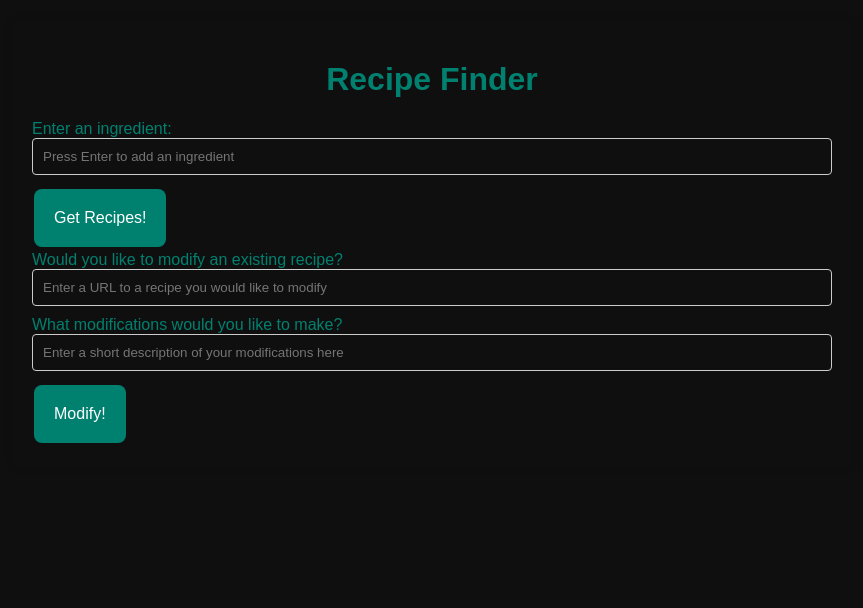
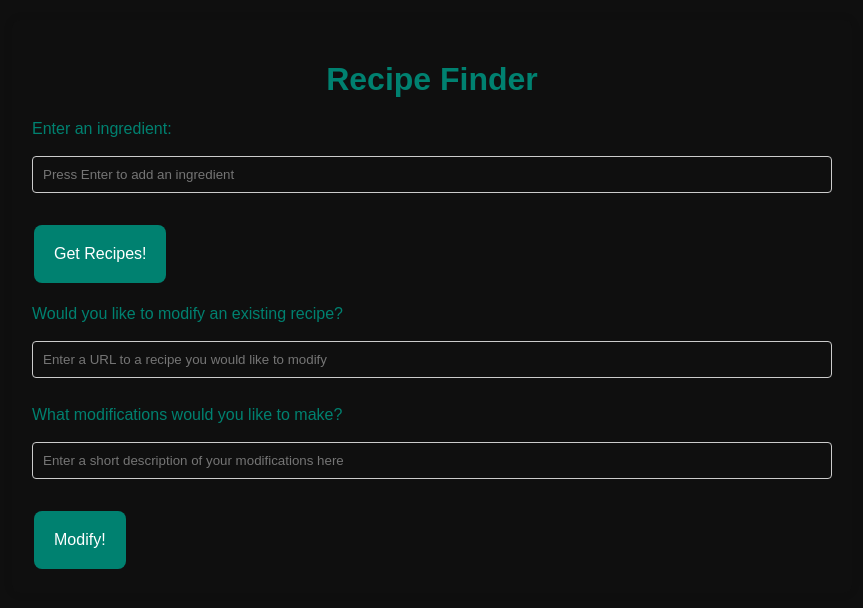
Before and after one commit to aditya0shah/IntelliChef, a Flask app: page / in a window 1280 px wide. Shown: the top 608 px of the page, without its empty margins (208-1071 px from the left). Run offline with Flask 3, Linux system fonts and the light colour scheme.

Commit message:
Fixed style issues in index

```diff
--- a/templates/index.html
+++ b/templates/index.html
@@ -75,15 +75,21 @@
     <div class="container" style="background-color:#0F0F0F;">
         <h1 style="color:#008170">Recipe Finder</h1>
         <form id="recipeForm">
-            <label for="ingredients" style="color:#008170">Enter an ingredient:</label><br>
-            <input type="text" id="ingredients" name="ingredients" placeholder="Press Enter to add an ingredient" style="background-color:#0F0F0F">
+            <label for="ingredients" style="color:#008170">Enter an ingredient:</label><br><br>
+            <input type="text" id="ingredients" name="ingredients" placeholder="Press Enter to add an ingredient" style="background-color:#0F0F0F; color:#F9F9F9">
+<br><br>
             <input type="button" id="getRecipes" name="getRecipes" value="Get Recipes!" class="button" style="background-color:#008170" onclick="fetchRecipes()">
+<br><br>
         </form>
         <form id="urlForm">
             <label for="website" style="color:#008170">Would you like to modify an existing recipe?</label>
-            <input type="text" id="website" name="website" placeholder="Enter a URL to a recipe you would like to modify" style="background-color:#0F0F0F">
+	<br><br>
+            <input type="text" id="website" name="website" placeholder="Enter a URL to a recipe you would like to modify" style="background-color:#0F0F0F; color:#F9F9F9">
+<br><br>
             <label for="mods" style="color:#008170">What modifications would you like to make?</label>
-            <input type="text" id="mods" name="mods" placeholder="Enter a short description of your modifications here" style="background-color:#0F0F0F">
+<br><br>
+            <input type="text" id="mods" name="mods" placeholder="Enter a short description of your modifications here" style="background-color:#0F0F0F; color:#F9F9F9">
+<br><br>
             <input type="button" id="modify" name="modify" value="Modify!" class="button" style="background-color:#008170" onclick="modifyG()">
         </form>
         <div id="ingredientList" style:"color:#008170"></div>
```
